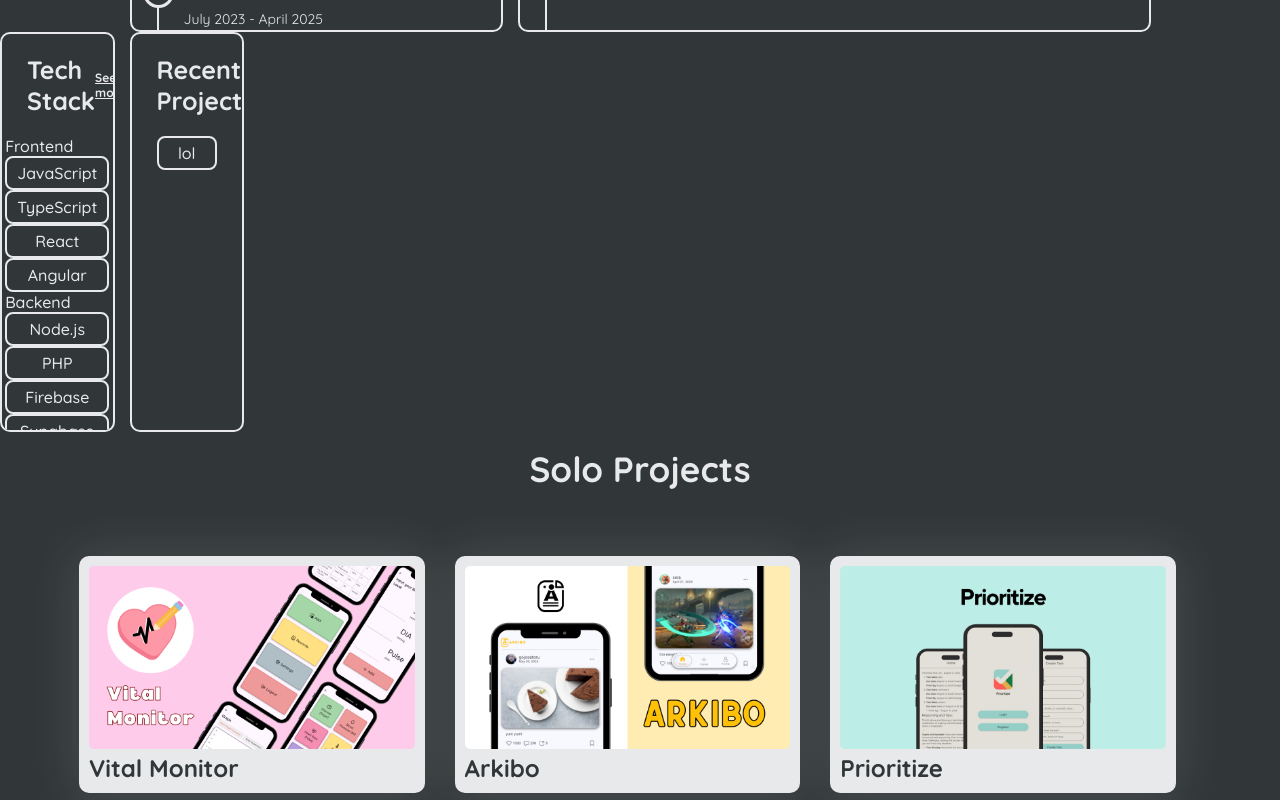
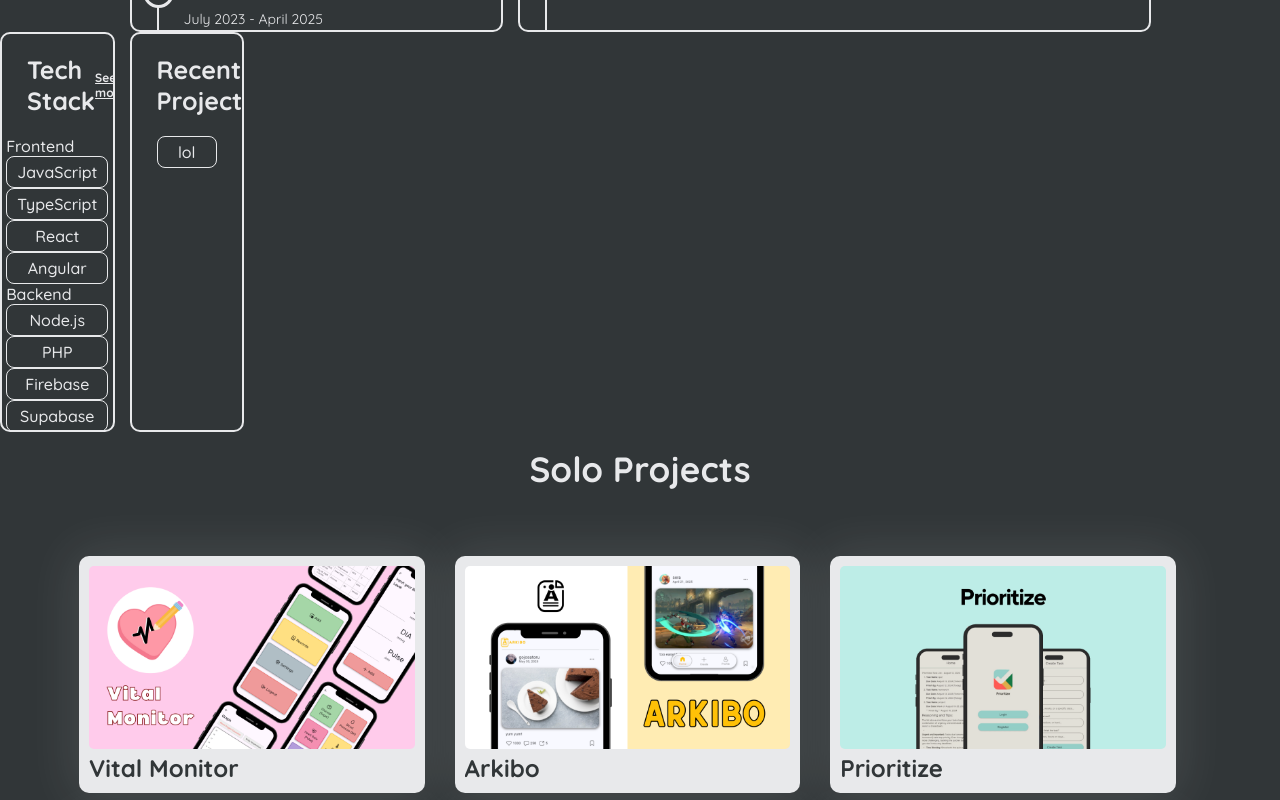
Before and after one commit to bocyej/portfolio, a React (Vite) app: page / in a window 1280 px wide. Shown: the part 1000-1800 px from the top of the page. Built offline with nearby package versions, Linux system fonts and the light colour scheme.

Commit message:
modify border width

```diff
--- a/src/index.css
+++ b/src/index.css
@@ -38,21 +38,21 @@ body::-webkit-scrollbar {
   --timeline-border-left: 2px solid #313638;
   --timeline-circle-background: #e8e9eb;
   --timeline-circle-border: 3px solid #313638;
-  --rectangle-border: 2px solid #313638;
+  --rectangle-border: 1px solid #313638;
 }
 
 body.light-mode {
   --timeline-border-left: 2px solid #313638;
   --timeline-circle-background: #e8e9eb;
   --timeline-circle-border: 3px solid #313638;
-  --rectangle-border: 2px solid #313638;
+  --rectangle-border: 1px solid #313638;
 }
 
 body.dark-mode {
   --timeline-border-left: 2px solid #e8e9eb;
   --timeline-circle-background: #313638;
   --timeline-circle-border: 3px solid #e8e9eb;
-  --rectangle-border: 2px solid #e8e9eb;
+  --rectangle-border: 1px solid #e8e9eb;
 }
 
 main {
```
